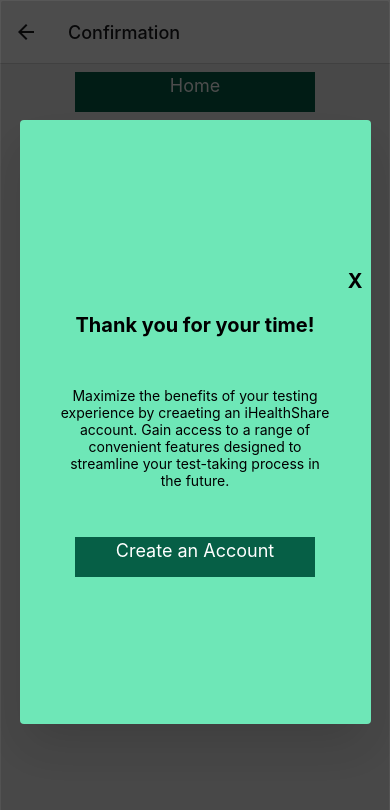
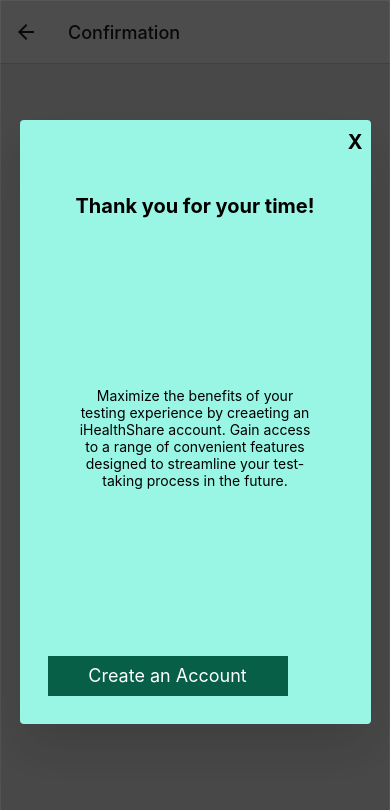
Before and after one commit to TOP-2023-GA-Team-2/iShareHealth, a React Native app: screen /Confirmation in a window 390 px wide. Shown: the top 810 px of the page. Built offline with nearby package versions, Linux system fonts and the light colour scheme.

Commit message:
finished. may need to update colors, will need to update background screen when available, may need to style X

```diff
--- a/src/components/MainBtn/MainBtn.tsx
+++ b/src/components/MainBtn/MainBtn.tsx
@@ -1,14 +1,30 @@
-import { Pressable, View, Text } from "react-native";
+import { Pressable, View, Text, StyleSheet } from "react-native";
 
 const MainBtn = (props) => {
 
   return (
-    <View>
-      <Pressable onPress={props.onPress} className="bg-emerald-800 w-60 h-10 m-2">{props.children}
-        <Text className="flex flex-row justify-center items-center text-white text-lg text-center">{props.text}</Text>
+    <View className=" ">
+      <Pressable onPress={props.onPress} className="bg-emerald-800  w-60 h-10 m-2 ">{props.children}
+      <View className="text-container " style={styles.container} >
+        <Text className="text-white text-lg text-center" style={styles.headerText}>{props.text}</Text>
+      </View>
       </Pressable>
     </View>
   );
 }
 
+const styles = StyleSheet.create({
+  container: {
+    flex: 1,
+    justifyContent: 'center',
+    alignItems: 'center'
+  },
+  headerText: {
+
+    textAlign: "center",
+
+  },
+
+});
+
 export default MainBtn;
--- a/src/components/Modal/ModalComponent.tsx
+++ b/src/components/Modal/ModalComponent.tsx
@@ -15,13 +15,13 @@
         <Modal isVisible={isVisible} >
 
 
-                <View className='h-3/4 rounded drop-shadow-2xl bg-emerald-300 justify-center place-content-between'>
-                    <View className=''>
-                        <TouchableOpacity onPress={onClose} >
-                            <Text className='font-bold text-right text-xl m-2'>X</Text>
+                <View className='modal h-3/4 rounded drop-shadow-2xl bg-teal-200 flex-col'>
+                    <View className='close-block '>
+                        <TouchableOpacity onPress={onClose} className=' '>
+                            <Text className='font-bold text-right text-xl m-2 '>X</Text>
                         </TouchableOpacity>
                     </View>
-                    <View className=' items-center'>
+                    <View className=' content-block flex-col items-stretch flex-grow flex-col justify-between items-center m-5'>
 
                     {children}
                     </View>
--- a/src/screens/Confirmation/Confirmation.tsx
+++ b/src/screens/Confirmation/Confirmation.tsx
@@ -27,12 +27,16 @@
       };
 
     return (
-        <View className='items-center'>
+        <View className='confirmation h-full flex items-center justify-center'>
             <MainBtn onPress={() => navigation.navigate('Landing')} text="Home" />
             {/* unable to keep background screen unshaded and add drop shadow. react native modal shades behind it by default. */}
             <ModalComponent isVisible={isModalVisible} onClose={toggleModal} >
-                <Text className='text-center font-bold text-xl m-2'>{messageHeading}</Text>
-                <Text className='text-center m-10'>{messageBody}</Text>
+                <View className=''>
+                    <Text className='text-center font-bold text-xl m-2 '>{messageHeading}</Text>
+                </View>
+                <View className=''>
+                    <Text className='text-center m-10 '>{messageBody}</Text>
+                </View>
                 <MainBtn text="Create an Account" onPress={handleCreateAccount}/>
             </ModalComponent>
         </View>
```
